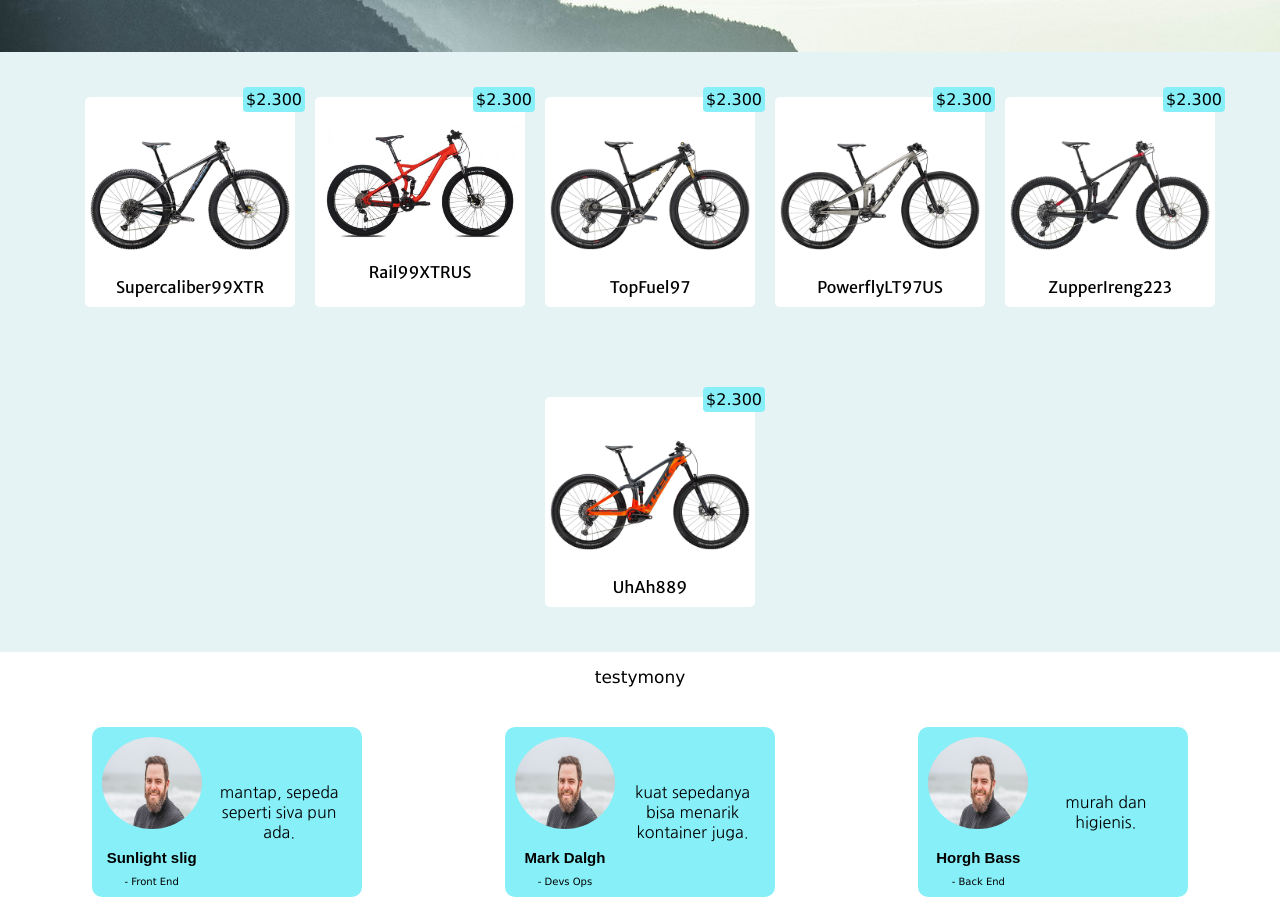
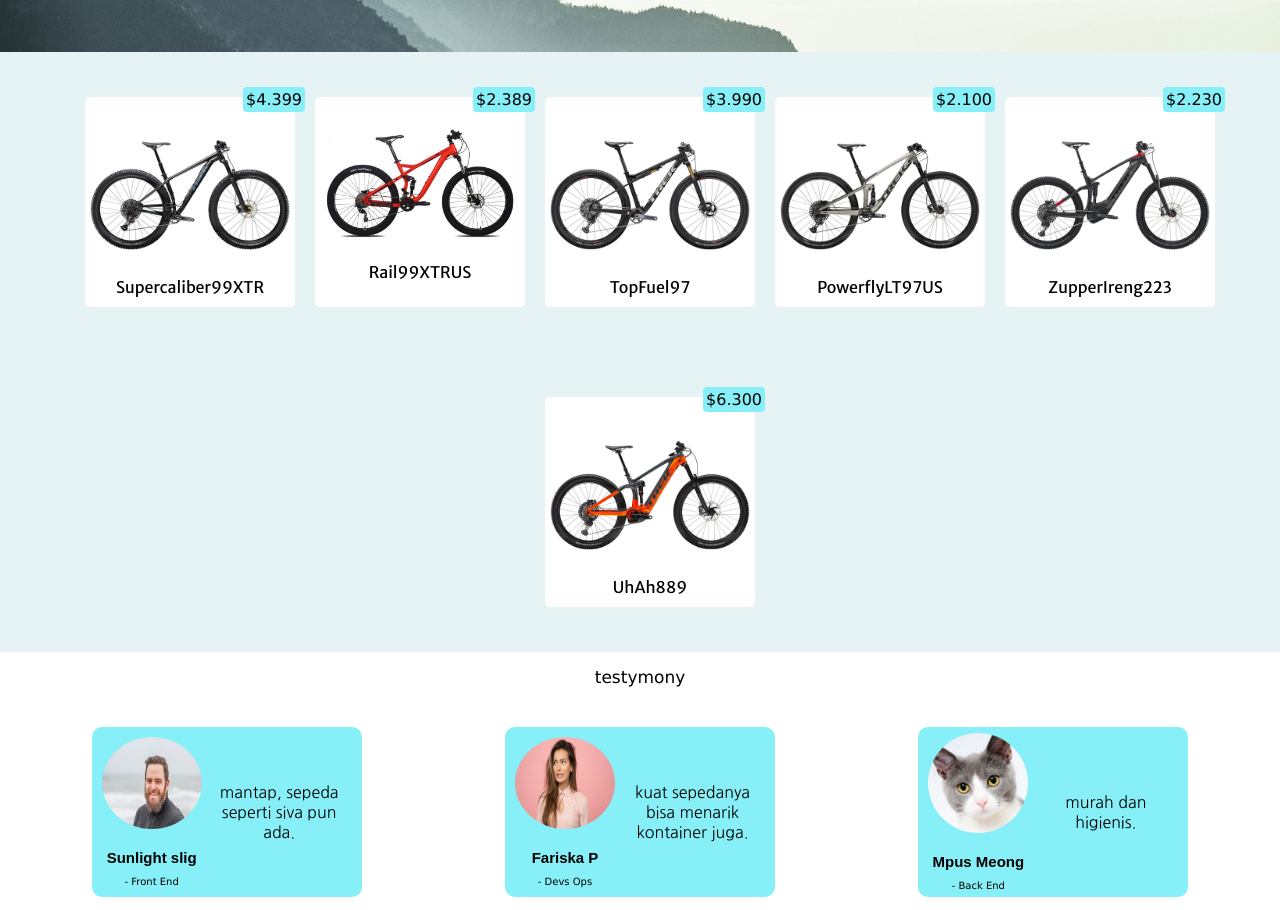
Before and after one commit to TopekJS/bike-mountain, a plain HTML site: page index.html in a window 1280 px wide. Shown: the part 562-1472 px from the top of the page. Drawn offline with nearby package versions, Linux system fonts and the light colour scheme.

Commit message:
ojo nesu

```diff
--- a/index.html
+++ b/index.html
@@ -15,7 +15,7 @@
             <img src="./photo/books.svg" alt="logoMe">
         </div>
         <div class="search">
-            <input type="search" placeholder="search books.." name="search" id="Search">
+            <input type="search" placeholder="search bikes.." name="search" id="Search">
             <img src="./photo/search.svg" for="search" alt="Golek'i">
         </div>
         <nav>
@@ -54,32 +54,32 @@
     </main>
     <div class="list-product">
         <div class="product">
-            <span class="price">$2.300</span>
+            <span class="price">$4.399</span>
             <img src="./photo/product/bike-product-1.jpg" alt="bike">
             <p>Supercaliber99XTR</p>
         </div>
         <div class="product">
-            <span class="price">$2.300</span>
+            <span class="price">$2.389</span>
             <img src="./photo/product/bike-product-2.jpg" alt="bike">
             <p>Rail99XTRUS</p>
         </div>
         <div class="product">
-            <span class="price">$2.300</span>
+            <span class="price">$3.990</span>
             <img src="./photo/product/bike-product-3.jpg" alt="bike">
             <p>TopFuel97</p>
         </div>
         <div class="product">
-            <span class="price">$2.300</span>
+            <span class="price">$2.100</span>
             <img src="./photo/product/bike-product-4.jpg" alt="bike">
             <p>PowerflyLT97US</p>
         </div>
         <div class="product">
-            <span class="price">$2.300</span>
+            <span class="price">$2.230</span>
             <img src="./photo/product/bike-product-5.jpg" alt="bike">
             <p>ZupperIreng223</p>
         </div>
         <div class="product">
-            <span class="price">$2.300</span>
+            <span class="price">$6.300</span>
             <img src="./photo/product/bike-product-6.jpg" alt="bike">
             <p>UhAh889</p>
         </div>
@@ -99,8 +99,8 @@
             </div>
             <div class="testimony-item">
                 <section class="items">
-                    <img src="./photo/man.jpg" alt="testy">
-                    <h6>Mark Dalgh</h6>
+                    <img src="./photo/woman-wearing.jpg" alt="testy">
+                    <h6>Fariska P</h6>
                     <p>- Devs Ops</p>
                 </section>
                 <section class="comment" >
@@ -109,8 +109,8 @@
             </div>
             <div class="testimony-item">
                 <section class="items" >
-                    <img src="./photo/man.jpg" alt="testy">
-                    <h6>Horgh Bass</h6>
+                    <img src="./photo/mpus-meong.jpg" alt="testy">
+                    <h6>Mpus Meong</h6>
                     <p>- Back End</p>
                 </section>
                 <section class="comment">
```
Also changed, not shown: photo/mpus-meong.jpg (added), photo/woman-wearing.jpg (added).
